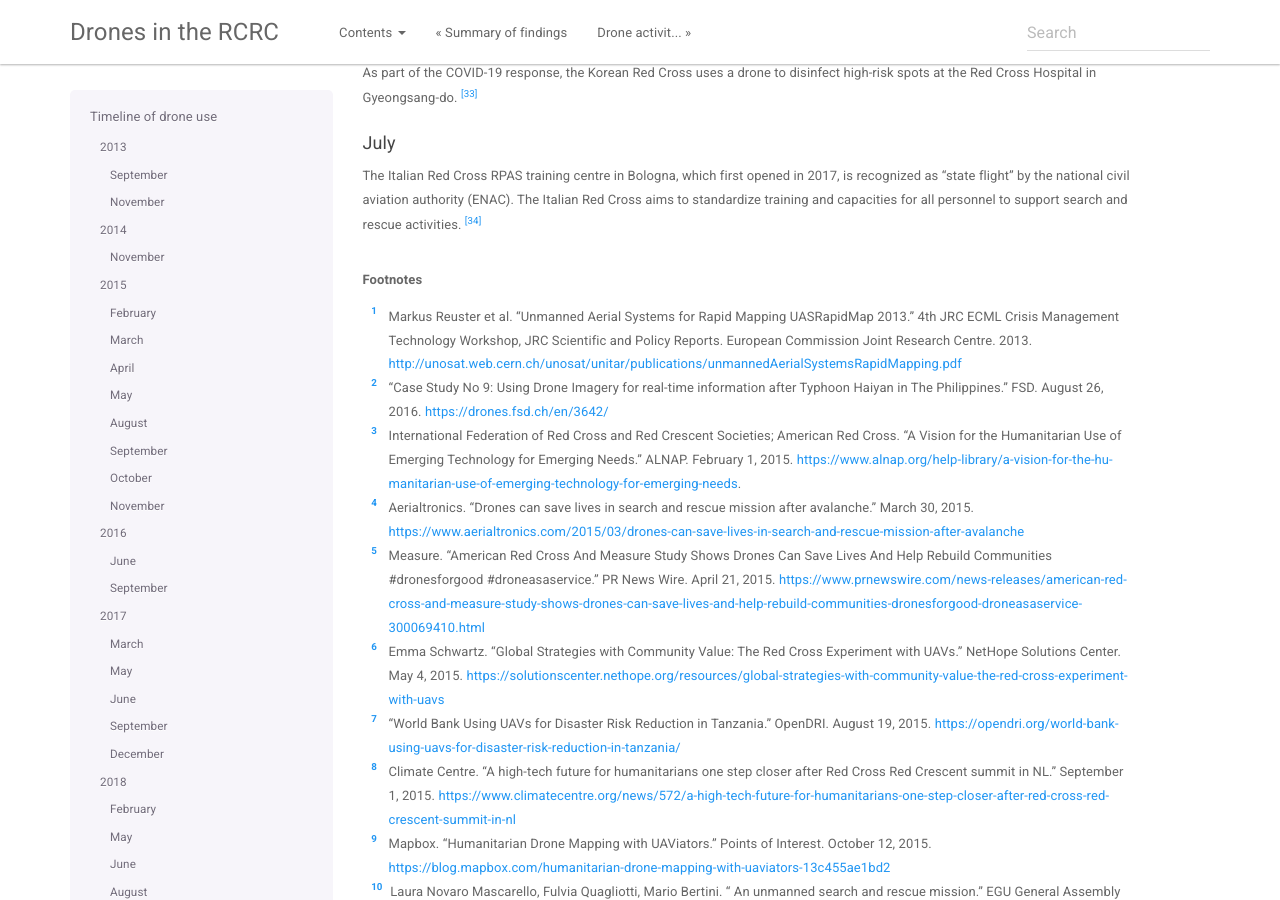
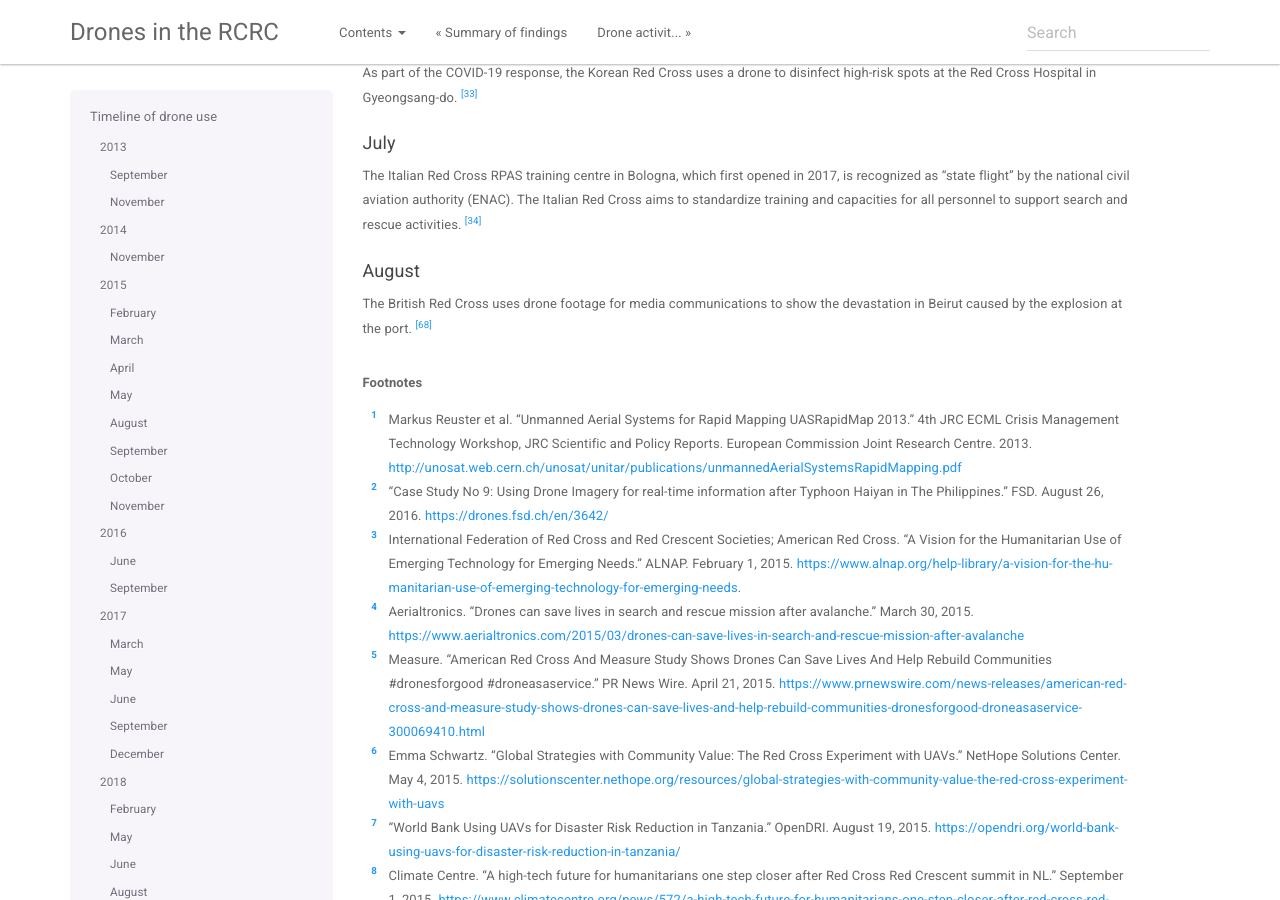
Before and after one commit to AmericanRedCross/rcrc-drones, a Sphinx documentation site: the page built from source/timeline.rst, in a window 1280 px wide and 900 px high, scrolled down 3592 px. Built offline with Sphinx 7.4.7, drawn with Linux system fonts in a browser that asks for light colours; some of the changed text lies outside the part shown.

Commit message:
brc use of beirut drone footage

```diff
--- a/source/timeline.rst
+++ b/source/timeline.rst
@@ -195,6 +195,12 @@
 
 The Italian Red Cross RPAS training centre in Bologna, which first opened in 2017, is recognized as "state flight" by the national civil aviation authority (ENAC). The Italian Red Cross aims to standardize training and capacities for all personnel to support search and rescue activities. [#66]_
 
+August
+======
+
+The British Red Cross uses drone footage for media communications to show the devastation in Beirut caused by the explosion at the port. [#67]_
+
+
 .. rubric:: Footnotes
 
 .. [#uasrapidmap_2013] Markus Reuster et al. "Unmanned Aerial Systems for Rapid Mapping UASRapidMap 2013." 4th JRC ECML Crisis Management Technology Workshop, JRC Scientific and Policy Reports. European Commission Joint Research Centre. 2013. http://unosat.web.cern.ch/unosat/unitar/publications/unmannedAerialSystemsRapidMapping.pdf
@@ -231,3 +237,4 @@
 .. [#65] Dan Joseph, Seth Fitzsimmons. "POSM 0.9 - Passel of POSMs." American Red Cross. August 7, 2019. https://americanredcross.github.io/2019/08/07/posm-9-release/
 .. [#status_1235852877119160322]  IFRC Asia Pacific. Twitter. https://twitter.com/IFRCAsiaPacific/status/1235852877119160322
 .. [#66]  Centro Addestramento Nazionale SAPR (Sistemi di Aeromobile a Pilotaggio Remoto). https://www.cri.it/centroaddestramentodroni
+.. [#67] British Red Cross. Twitter. https://twitter.com/BritishRedCross/status/1293561021974675462
```
Also changed, not shown: source/images/BritishRedCross_status_1293561021974675462.png (added).
